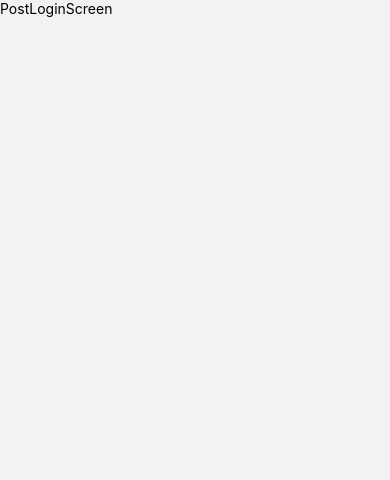
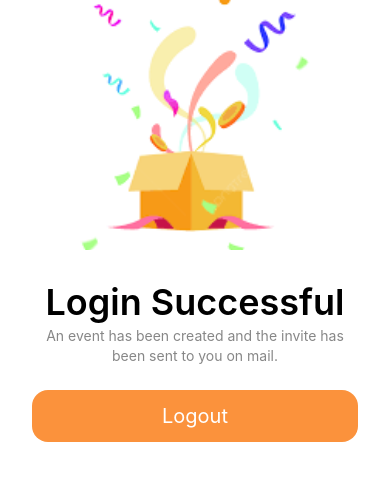
Before and after one commit to ANSH127/MealMingle, a React Native app: screen /PostLogin in a window 390 px wide. Shown: the top 480 px of the page. Built offline with nearby package versions, Linux system fonts and the light colour scheme.

Commit message:
adding postlogin screen

```diff
--- a/navigation/AppNavigation.js
+++ b/navigation/AppNavigation.js
@@ -21,7 +21,11 @@ export default function AppNavigation() {
         <Stack.Screen name="Welcome" component={WelcomeScreen} />
         <Stack.Screen name="Login" component={LoginScreen} />
         <Stack.Screen name="SignUp" component={SignUpScreen} />
-            <Stack.Screen name="PostLogin" component={PostLoginScreen} />
+        <Stack.Screen name="PostLogin" component={PostLoginScreen}
+          options={{
+            presentation: 'modal'
+          }}
+        />
         <Stack.Screen name="ForgetPass" component={ForgetPassScreen} />
       </Stack.Navigator>
     </NavigationContainer>
--- a/screens/LoginScreen.js
+++ b/screens/LoginScreen.js
@@ -18,11 +18,14 @@ export default function LoginScreen({ navigation}) {
   const handleSignIn = () => {
     if (email === '' || password === '') {
       Alert.alert('Please fill all the fields')
+      navigation.navigate('PostLogin')
+
     } else {
       setLoading(true)
       setTimeout(() => {
         setLoading(false)
-      }, 3000)
+        navigation.navigate('PostLogin')
+      }, 1000)
 
     }
   }
--- a/screens/PostLoginScreen.js
+++ b/screens/PostLoginScreen.js
@@ -1,10 +1,52 @@
-import { View, Text } from 'react-native'
+import { View, Text, Image, TouchableWithoutFeedback, Keyboard, Alert, KeyboardAvoidingView } from 'react-native'
 import React from 'react'
+import { themeColors } from '../theme'
+import { SafeAreaView } from 'react-native-safe-area-context'
+import { TouchableOpacity } from 'react-native'
+import { TextInput } from 'react-native'
+import Loadar from '../components/Loadar'
+import { colors } from '../theme'
 
-export default function PostLoginScreen() {
+export default function PostLoginScreen({ navigation }) {
+  const [loading, setLoading] = React.useState(false)
+
+  const [email, setEmail] = React.useState('')
+  const [password, setPassword] = React.useState('')
+
+  const handleSignIn = () => {
+  }
+
+
   return (
-    <View>
-      <Text>PostLoginScreen</Text>
+
+    <View className='h-full bg-white' >
+      <SafeAreaView className='flex' >
+        <View className='flex-row justify-center'>
+
+          <Image source={require('../assets/images/sucess2.png')} style={{ width: 300, height: 250 }} />
+        </View>
+
+      </SafeAreaView>
+      <View className=' bg-white px-8 p-8' style={{ borderTopLeftRadius: 50, borderTopRightRadius: 50 }}>
+
+        <View className=' justify-center mb-5'>
+          <Text className='text-4xl text-center font-semibold '>
+            Login Successful
+          </Text>
+          <Text className='py-1 text-sm text-center' style={{ color: '#878787' }}>
+            An event has been created and the invite has been sent to you on mail.
+          </Text>
+        </View>
+        <View>
+          {
+            loading ? <Loadar /> :
+              <TouchableOpacity className={`p-3  rounded-2xl bg-orange-400  ${colors.button}`}
+                onPress={handleSignIn} >
+                <Text className={`text-center  text-white text-xl `}>Logout</Text>
+              </TouchableOpacity>}
+        </View>
+
+      </View>
     </View>
   )
 }
```
Also changed, not shown: assets/images/sucess.png (added), assets/images/sucess2.png (added). Lines whose indentation alone changed are shown as unchanged.
